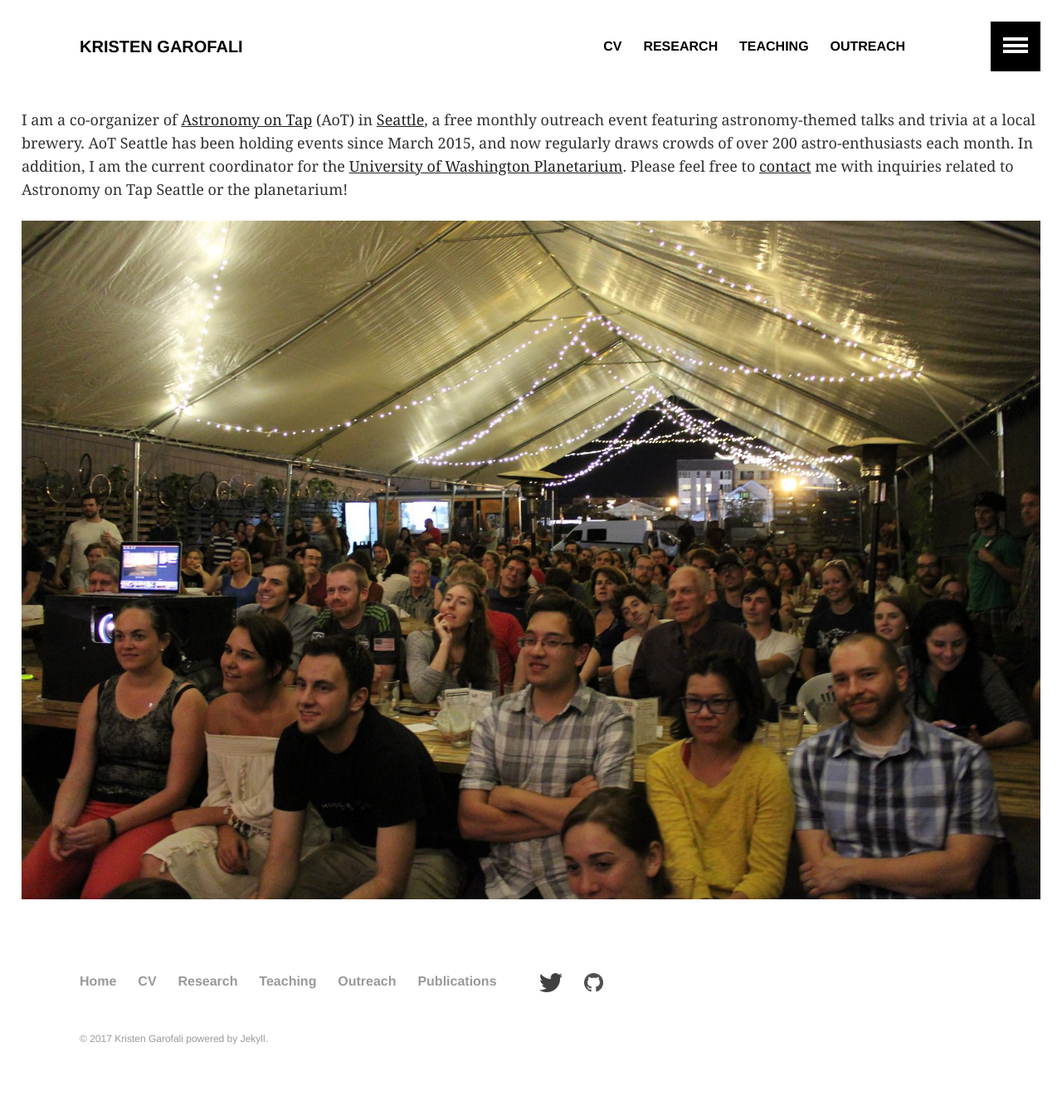
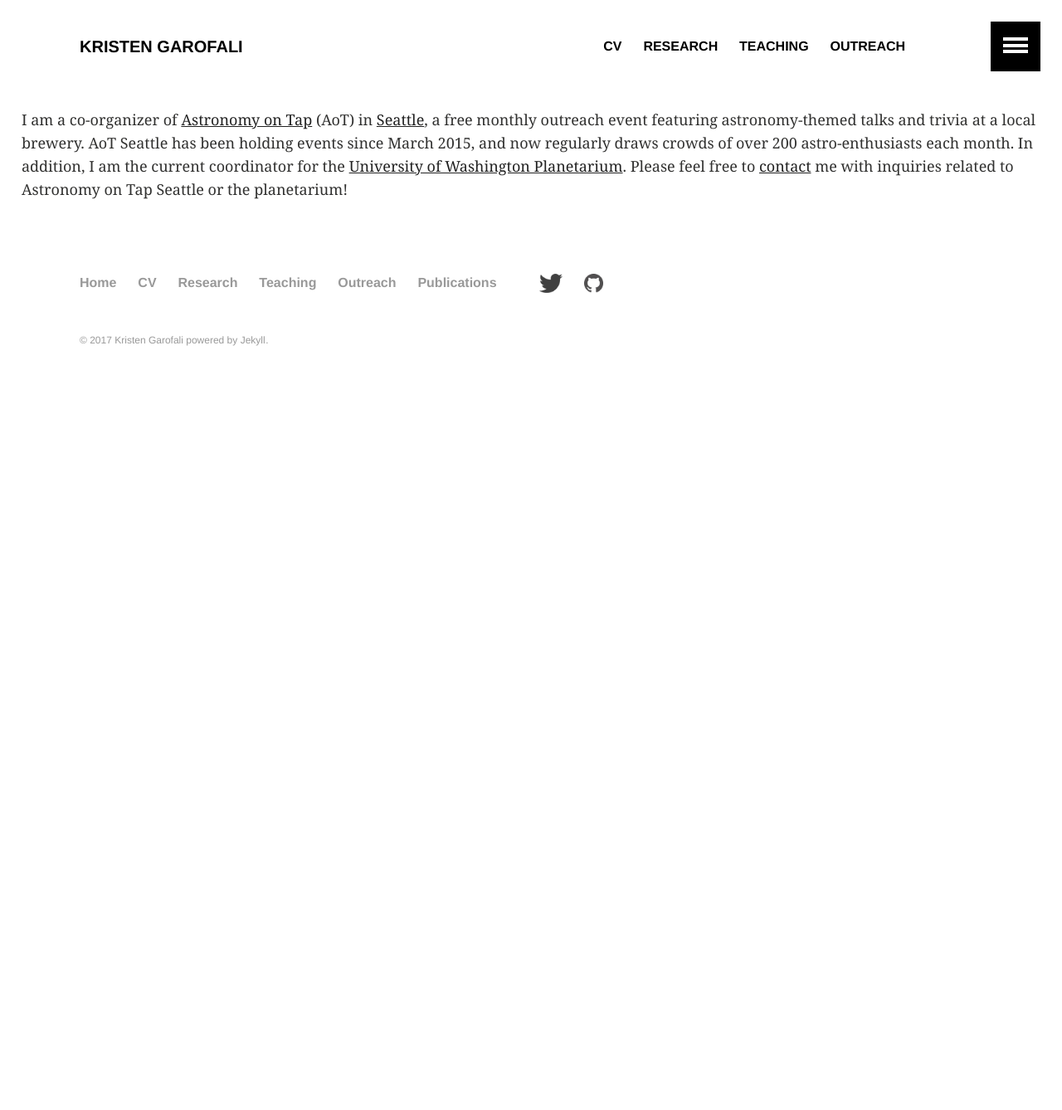
Before and after one commit to kgarofali/kgarofali.github.io, a Jekyll site: the page built from outreach.md, in a window 1280 px wide. Shown: the whole page at 83% size. Built offline with Jekyll 4.4.1, drawn with Linux system fonts in a browser that asks for light colours; after the commit the page ends 900 px from its top, so only the background shows below that.

Commit message:
outreach pic

```diff
--- a/outreach.md
+++ b/outreach.md
@@ -6,4 +6,4 @@ permalink: /outreach/
 
 I am a co-organizer of [Astronomy on Tap](http://astronomyontap.org/) (AoT) in [Seattle](https://www.facebook.com/AoTSeattle), a free monthly outreach event featuring astronomy-themed talks and trivia at a local brewery. AoT Seattle has been holding events since March 2015, and now regularly draws crowds of over 200 astro-enthusiasts each month. In addition, I am the current coordinator for the [University of Washington Planetarium](http://depts.washington.edu/astron/outreach/uw-planetarium/). Please feel free to [contact](../../) me with inquiries related to Astronomy on Tap Seattle or the planetarium!
 
-![](../images/AoT_crowd_Peddler.jpg)
+[](../images/AoT_crowd_Peddler.jpg)
```
